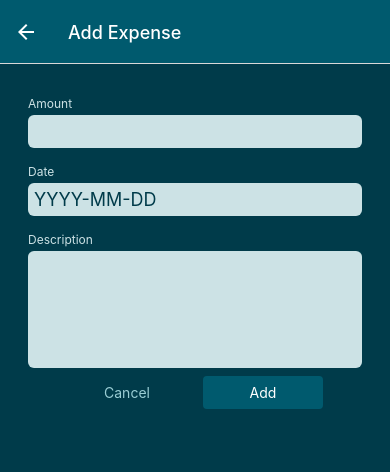
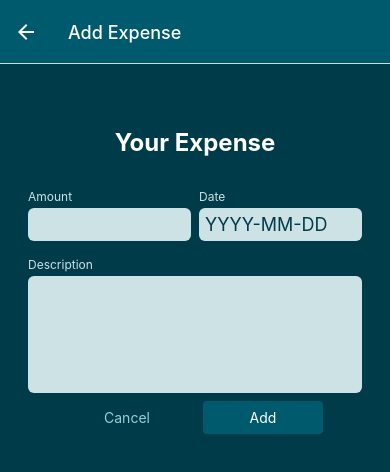
Before and after one commit to stephen-gift/ExpenseTrackerApp, a React Native app: screen /ManageExpense in a window 390 px wide. Shown: the top 472 px of the page. Built offline with nearby package versions, Linux system fonts and the light colour scheme.

Commit message:
Setting the Form Layout

```diff
--- a/components/ManageExpense/ExpenseForm.js
+++ b/components/ManageExpense/ExpenseForm.js
@@ -1,17 +1,21 @@
 import { StyleSheet, Text, View } from "react-native";
 import React from "react";
 import Input from "./Input";
+import { GlobalStyles } from "../../constants/styles";
 
 export default function ExpenseForm() {
   function amountChangeHandler() {}
   return (
-    <View>
+    <View style={styles.form}>
+      <Text style={styles.title}>Your Expense</Text>
+      <View style={styles.inputRow}>
         <Input
           label={"Amount"}
           textInputConfig={{
             keyboardType: "decimal-pad",
             onChangeText: amountChangeHandler,
           }}
+          style={styles.rowInput}
         />
         <Input
           label={"Date"}
@@ -20,7 +24,9 @@ export default function ExpenseForm() {
             maxLength: 10,
             onChangeText: () => {},
           }}
+          style={styles.rowInput}
         />
+      </View>
       <Input
         label={"Description"}
         textInputConfig={{
@@ -34,4 +40,20 @@ export default function ExpenseForm() {
   );
 }
 
-const styles = StyleSheet.create({});
+const styles = StyleSheet.create({
+  form: { marginTop: 40 },
+  title: {
+    fontSize: 24,
+    fontWeight: "bold",
+    color: "white",
+    marginBottom: 24,
+    textAlign: "center",
+  },
+  inputRow: {
+    flexDirection: "row",
+    justifyContent: "space-between",
+  },
+  rowInput: {
+    flex: 1,
+  },
+});
--- a/components/ManageExpense/Input.js
+++ b/components/ManageExpense/Input.js
@@ -2,14 +2,14 @@ import { StyleSheet, Text, TextInput, View } from "react-native";
 import React from "react";
 import { GlobalStyles } from "../../constants/styles";
 
-export default function Input({ label, textInputConfig }) {
+export default function Input({ label, textInputConfig, style }) {
   const inputStyles = [styles.input];
 
   if (textInputConfig && textInputConfig.multiline) {
     inputStyles.push(styles.inputMultiline);
   }
   return (
-    <View style={styles.inputContainer}>
+    <View style={[styles.inputContainer, style]}>
       <Text style={styles.label}>{label}</Text>
       <TextInput style={inputStyles} {...textInputConfig} />
     </View>
```
Lines whose indentation alone changed are shown as unchanged.
